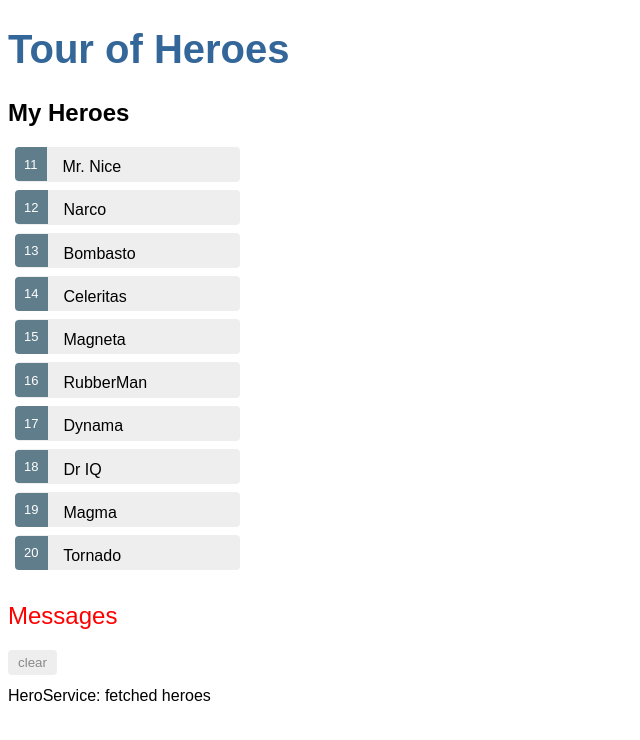
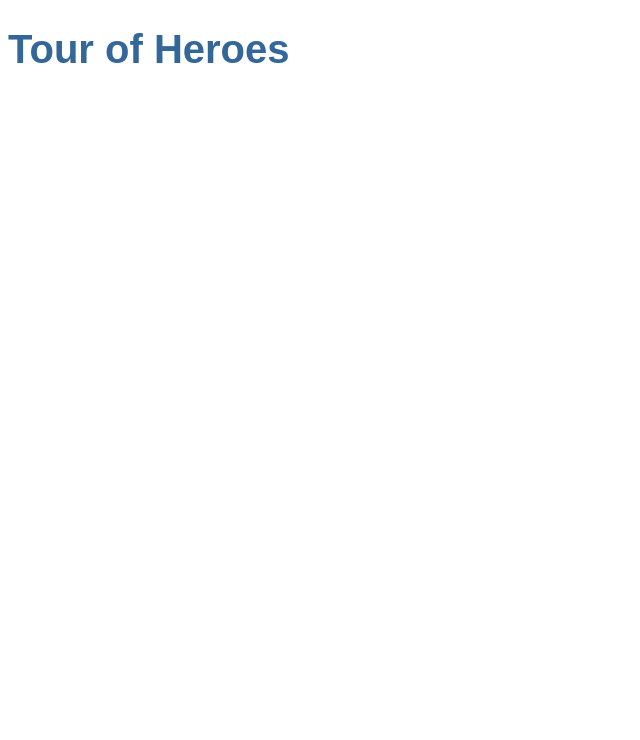
Before and after one commit to hgouw/tour-of-heroes, an Angular app: page / in a window 1280 px wide. Shown: the top 740 px of the page, without its empty margins (0-640 px from the left). Built offline with nearby package versions, Linux system fonts and the light colour scheme.

Commit message:
Implemented routes and router-outlet

```diff
--- a/src/app/app.component.html
+++ b/src/app/app.component.html
@@ -1,3 +1,3 @@
 <h1>{{title}}</h1>
-<app-heroes></app-heroes>
+<router-outlet></router-outlet>
 <app-messages></app-messages>
```
Also changed, not shown: src/app/app-routing.module.ts (+9 -5 lines).
